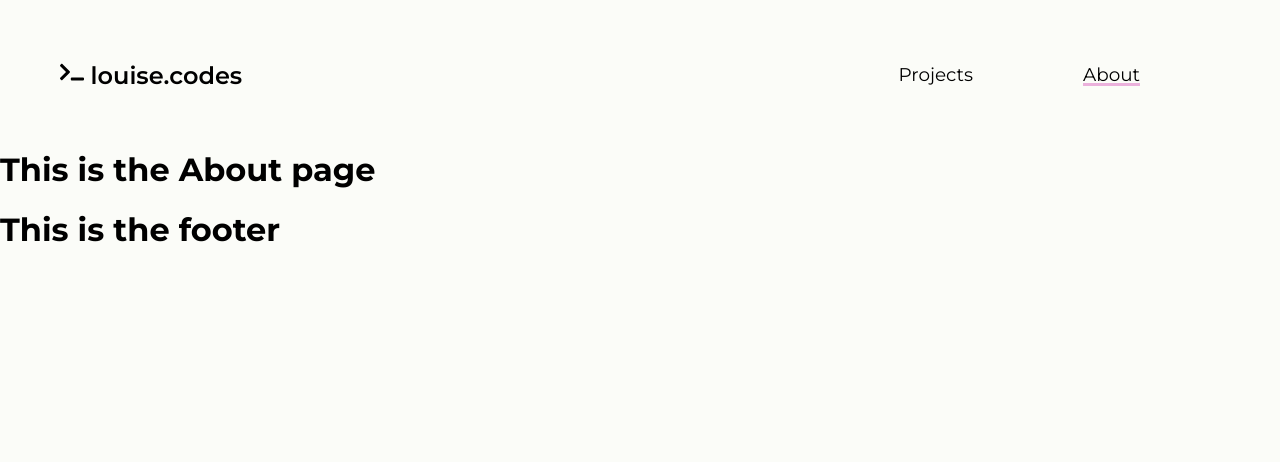
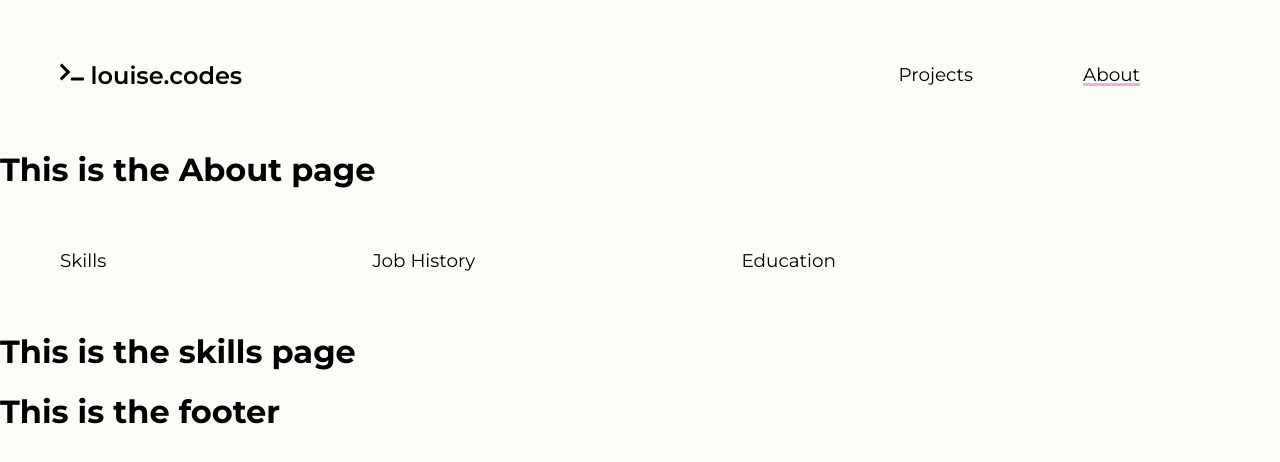
Before and after one commit to louiseka/portfolio, a React (Vite) app: page /about in a window 1280 px wide. Shown: the top 462 px of the page. Built offline with nearby package versions, Linux system fonts and the light colour scheme.

Commit message:
About page nested route added

```diff
--- a/src/App.jsx
+++ b/src/App.jsx
@@ -3,7 +3,10 @@ import { BrowserRouter, Routes, Route } from "react-router"
 import Layout from "./components/Layout"
 import Home from "./pages/Home"
 import Projects from "./pages/Projects/Projects"
-import About from "./pages/About/About"
+import AboutLayout from "./components/AboutLayout"
+import Skills from "./pages/About/Skills"
+import JobHistory from "./pages/About/JobHistory"
+import Education from "./pages/About/Education"
 
 
 function App() {
@@ -14,7 +17,13 @@ function App() {
         <Route path="/" element={<Layout />}>
           <Route index element={<Home />} />
           <Route path="projects" element={<Projects />} />
-          <Route path="about" element={<About />} />
+          <Route path="about" element={<AboutLayout />}>
+            <Route index element={<Skills />} />
+            <Route path="education" element={<Education />} />
+            <Route path="job-history" element={<JobHistory />} />
+          </Route>
+
+
         </Route>
       </Routes>
 
--- /dev/null
+++ b/src/components/AboutLayout.jsx
@@ -0,0 +1,15 @@
+import { Outlet, NavLink } from "react-router"
+
+export default function AboutLayout() {
+    return (
+        <>
+            <h1>This is the About page</h1>
+            <nav>
+                <NavLink to=".">Skills</NavLink>
+                <NavLink to="job-history">Job History</NavLink>
+                <NavLink to="education">Education</NavLink>
+            </nav>
+            <Outlet />
+        </>
+    )
+}
--- a/src/pages/About/About.jsx
+++ /dev/null
@@ -1,5 +0,0 @@
-export default function About() {
-    return (
-        <h1>This is the About page</h1>
-    )
-}
```
